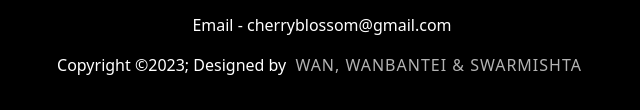
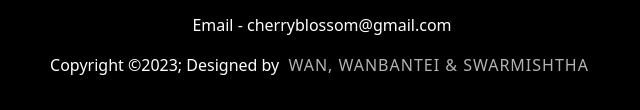
Before and after one commit to Mishta08/CherryBlossom, a plain HTML site: page index.html in a window 1280 px wide. Shown: the part 6175-6285 px from the top of the page, 318-958 px from the left. Drawn offline with nearby package versions, Linux system fonts and the light colour scheme.

Commit message:
Update index.html

```diff
--- a/index.html
+++ b/index.html
@@ -288,7 +288,7 @@
             <p>Location - Shillong, Meghalaya</p>
             <p> Mobile - +91 8956230125</p>
             <p> Email - cherryblossom@gmail.com</p>
-            <p>Copyright &copy;2023; Designed by <span class="designer">Wan, Wanbantei & Swarmishta</span></p>
+            <p>Copyright &copy;2023; Designed by <span class="designer">Wan, Wanbantei & Swarmishtha</span></p>
         </div>
         </footer>
     <script src="team.js"></script>
```
